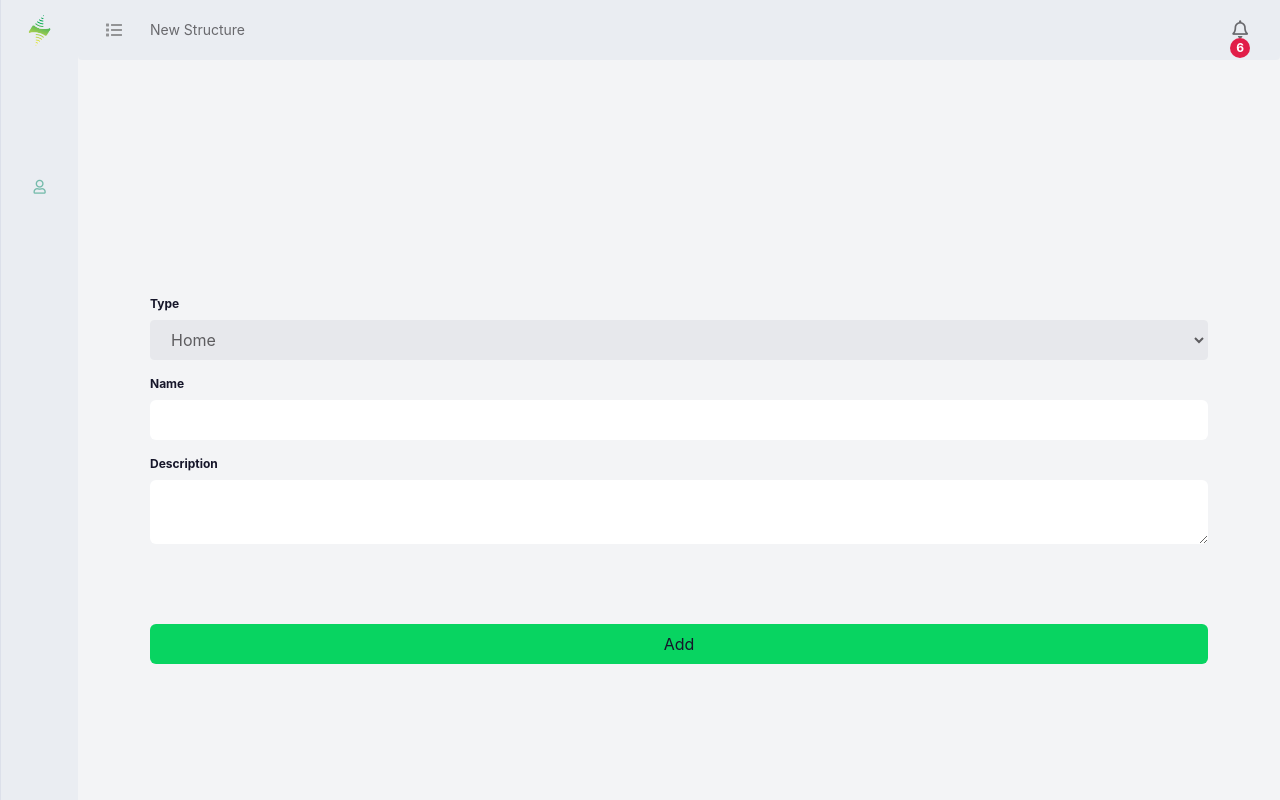
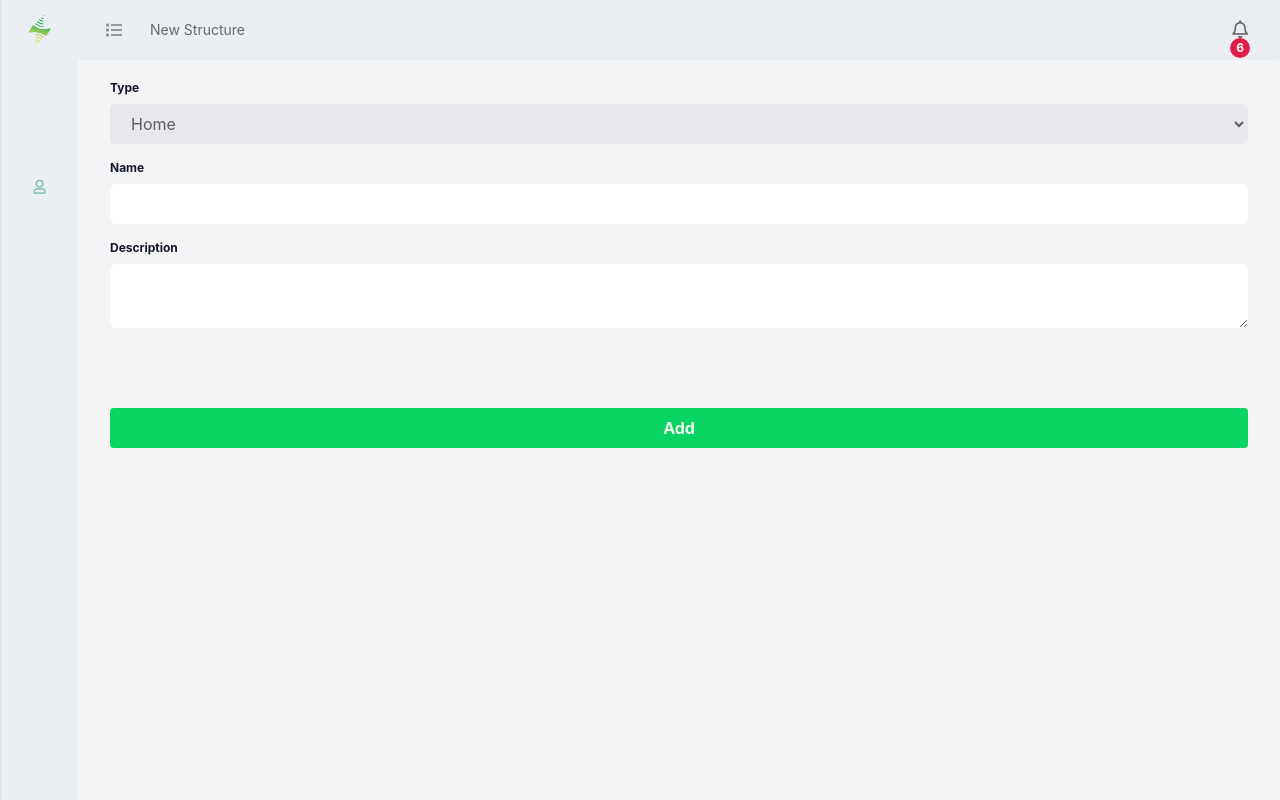
Before and after one commit to mahv7272/techonit-desk-ui, a Next.js app in the folder techonit-desk/: page /manage/structure/new in a window 1280 px wide. Built offline with nearby package versions, Linux system fonts and the light colour scheme.

Commit message:
♻️ Refactor structure page.

```diff
--- a/techonit-desk/pages/manage/structure/new.js
+++ b/techonit-desk/pages/manage/structure/new.js
@@ -1,12 +1,6 @@
-import Image from 'next/image'
-import Link from 'next/link'
 export default function New() {
     return (
         <>
-            <div className='flex flex-col justify-center min-h-[100vh]'>
-                <div className='px-10'>
-                    <div>
-                    </div>
             <div className='flex flex-col mb-4'>
                 <label className='mb-2 font-bold text-xs'>Type</label>
                 <select className='py-2 px-4 pr-8 rounded bg-gray-200 border border-gray-200 text-gray-700'>
@@ -24,9 +18,7 @@ export default function New() {
                 <textarea className='py-2 px-3 rounded-md'></textarea>
             </div>
             <div className='mt-20'>
-                        <button className='py-2 w-[100%] bg-primary-500 rounded-md'>Add</button>
-                    </div>
-                </div>
+                <button className='btn btn-primary w-full'>Add</button>
             </div>
         </>
     )
```
Also changed, not shown: 1 other file (tests, documents, lock files or other folders). Lines whose indentation alone changed are shown as unchanged.
